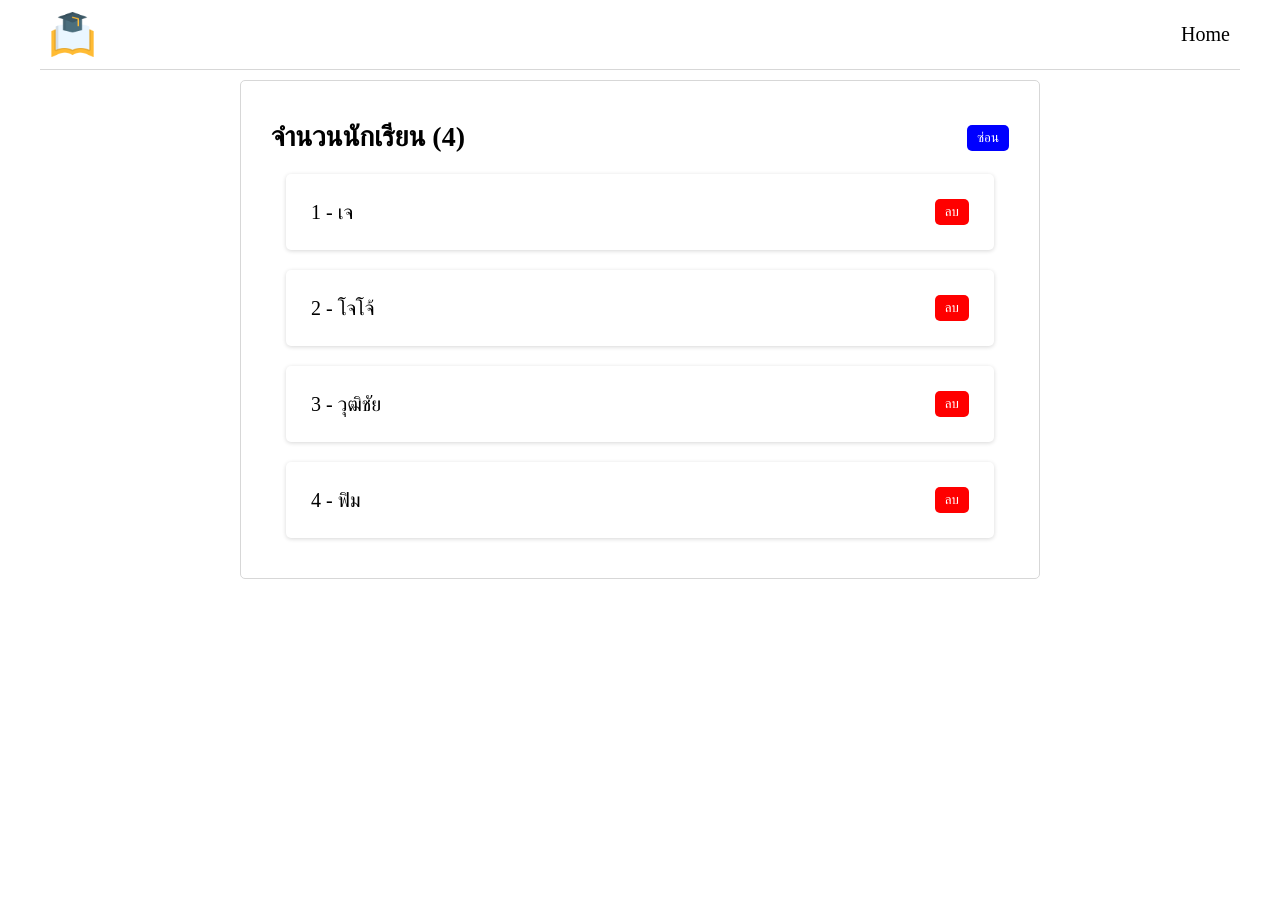
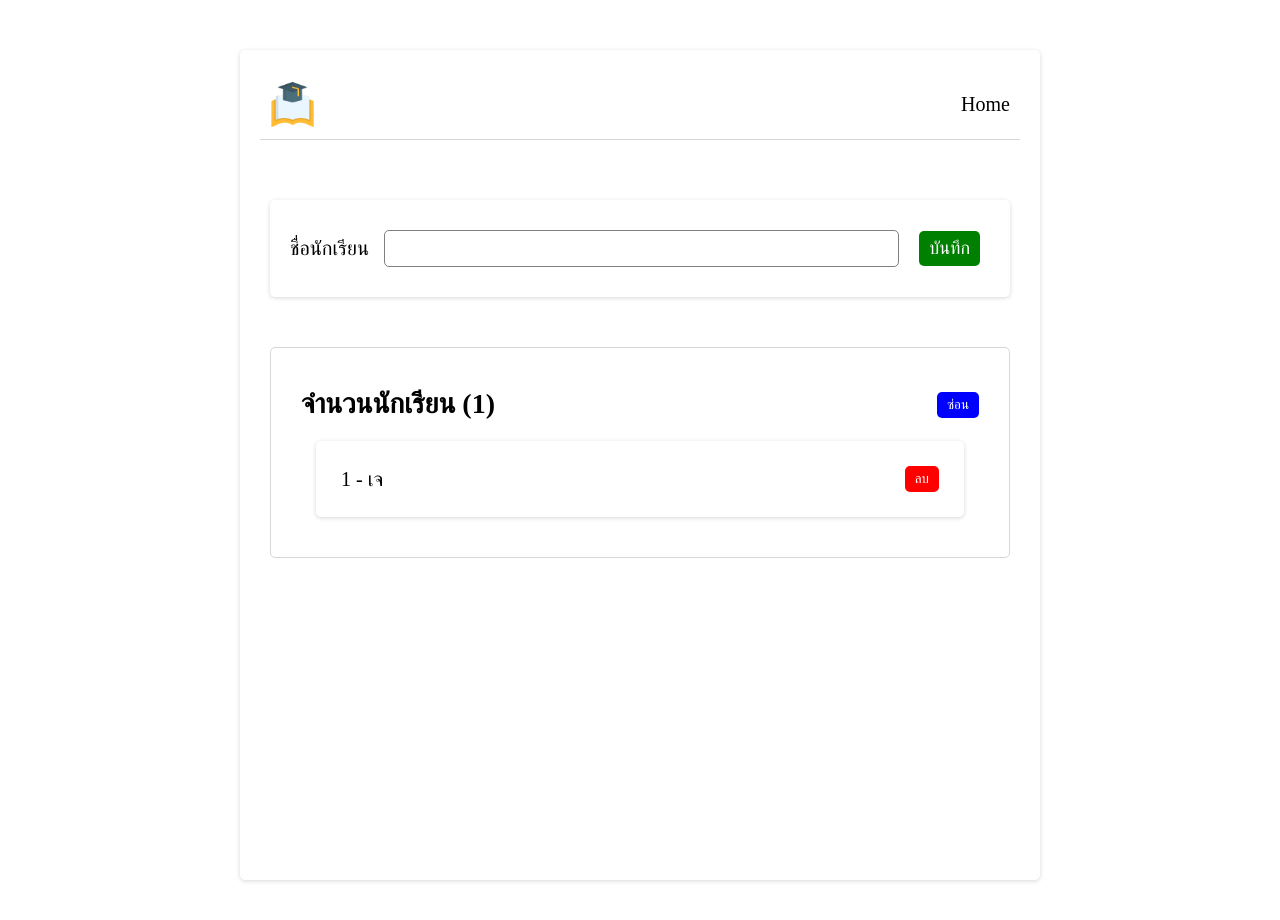
Before and after one commit to jayrboy/basic-react, a React (Create React App) app: page / in a window 1280 px wide. Shown: the top 920 px of the page. Before the commit the page ends 800 px from the top, so only its background shows below. Built offline with nearby package versions, Linux system fonts and the light colour scheme.

Commit message:
Add AddForm.js and Update App.js
Add AddForm.js and Update App.js

```diff
--- a/src/App.js
+++ b/src/App.js
@@ -1,15 +1,11 @@
 import Header from "./components/Header";
 import StudentList from "./components/StudentList";
 import { useState } from "react";
+import AddForm from "./components/AddForm";
 import "./App.css";
 
 function App() {
-  const [students, setStudent] = useState([
-    { id: 1, name: "เจ" },
-    { id: 2, name: "โจโจ้" },
-    { id: 3, name: "วุฒิชัย" },
-    { id: 4, name: "ฟิม" },
-  ]);
+  const [students, setStudent] = useState([{ id: 1, name: "เจ" }]);
 
   function deleteStudent(id) {
     setStudent(students.filter((item) => item.id !== id));
@@ -19,6 +15,7 @@
     <div className="container">
       <Header title="Home" />
       <main>
+        <AddForm />
         <StudentList students={students} deleteStudent={deleteStudent} />
       </main>
     </div>
--- /dev/null
+++ b/src/components/AddForm.css
@@ -0,0 +1,39 @@
+.container {
+  max-width: 800px;
+  margin: 50px auto;
+  padding: 20px;
+  box-shadow: rgba(0, 0, 0, 0.16) 0px 1px 4px;
+  border-radius: 5px;
+}
+
+form {
+  display: flex;
+  justify-content: space-around;
+  align-items: center;
+  flex-wrap: wrap;
+}
+
+label {
+  font-size: 20px;
+  margin-right: 5px;
+}
+
+input {
+  font-size: 18px;
+  padding: 7px;
+  border: 1px solid gray;
+  border-radius: 5px;
+  flex-grow: 1;
+  margin: 10px;
+}
+
+input:focus {
+  outline: none;
+}
+
+.btn-add {
+  font-size: 18px;
+  padding: 7px 10px;
+  margin: 10px;
+  background: green;
+}
--- /dev/null
+++ b/src/components/AddForm.js
@@ -0,0 +1,15 @@
+import "./AddForm.css";
+
+export default function AddForm() {
+  return (
+    <section className="container">
+      <form>
+        <label>ชื่อนักเรียน</label>
+        <input type="text" name="name" />
+        <button type="submit" className="btn-add">
+          บันทึก
+        </button>
+      </form>
+    </section>
+  );
+}
```
